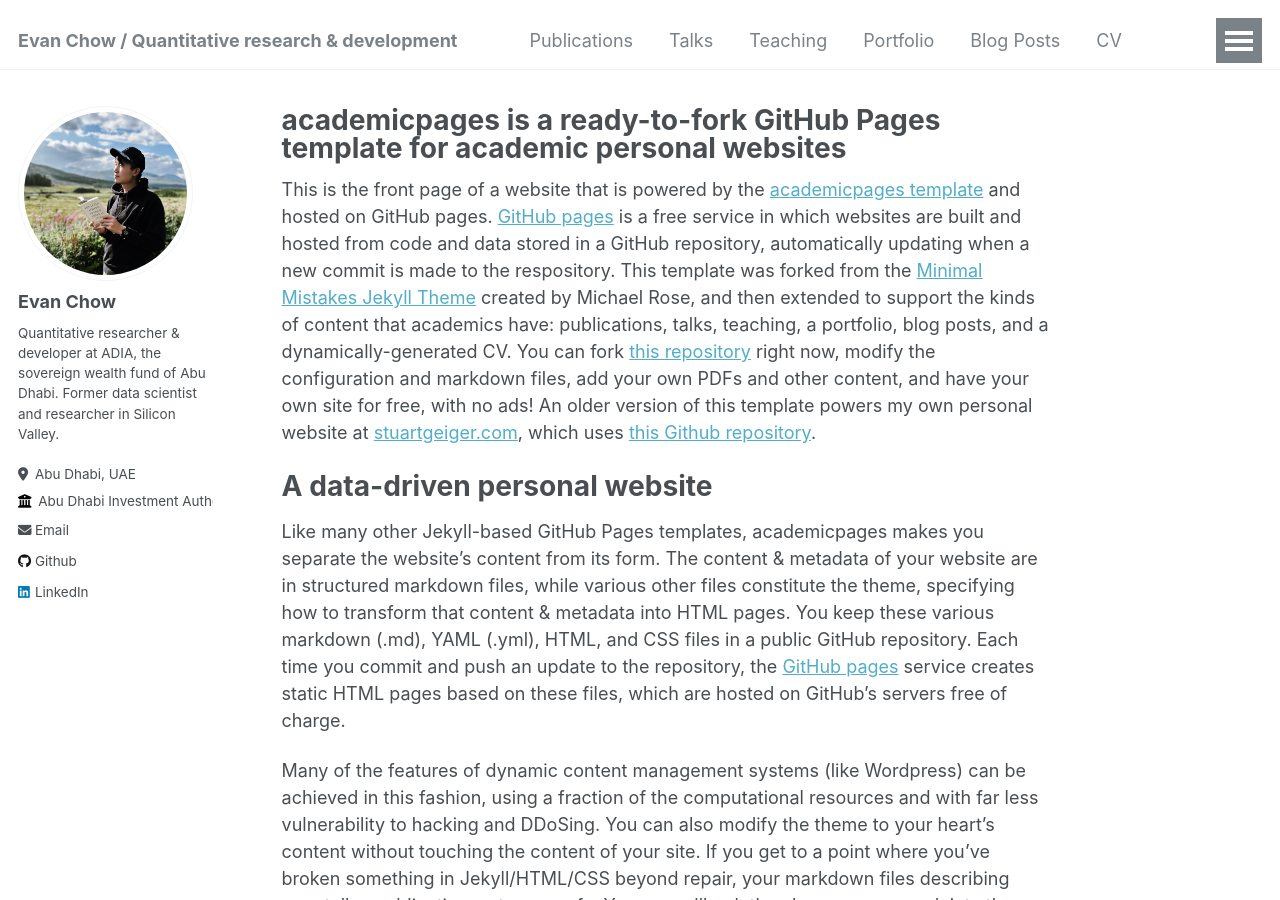
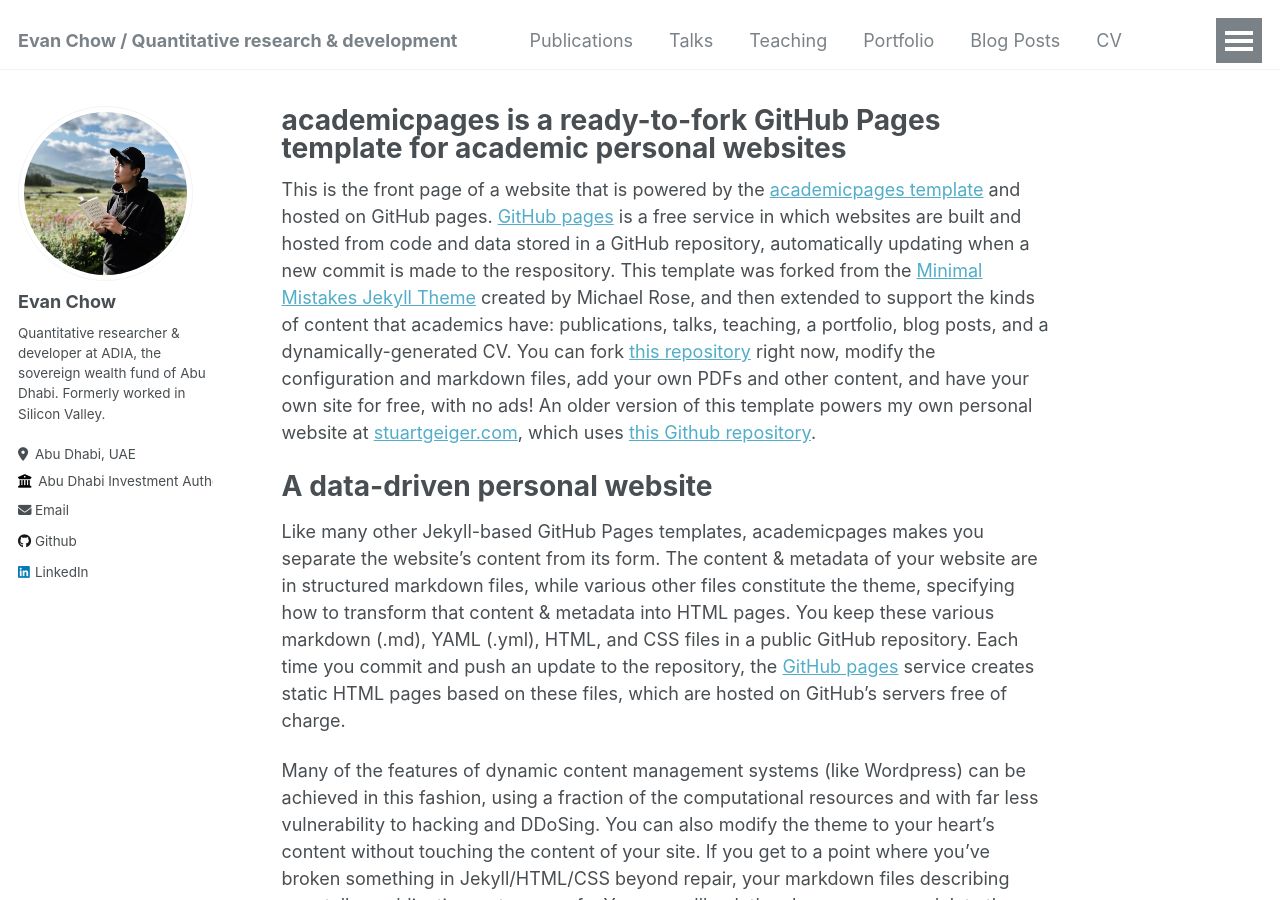
Before and after one commit to evnchw/evnchw.github.io, a Jekyll site: the page built from _pages/about.md, in a window 1280 px wide and 900 px high. Built offline with Jekyll 4.4.1, drawn with Linux system fonts in a browser that asks for light colours.

Commit message:
Update _config.yml

```diff
--- a/_config.yml
+++ b/_config.yml
@@ -24,7 +24,7 @@
   avatar           : "profile.png"
   name             : "Evan Chow"
   pronouns         : # example: "she/her"
-  bio              : "Quantitative researcher & developer at ADIA, the sovereign wealth fund of Abu Dhabi. Former data scientist and researcher in Silicon Valley."
+  bio              : "Quantitative researcher & developer at ADIA, the sovereign wealth fund of Abu Dhabi. Formerly worked in Silicon Valley."
   location         : "Abu Dhabi, UAE"
   employer         : "Abu Dhabi Investment Authority"
   uri              : # URL
```
